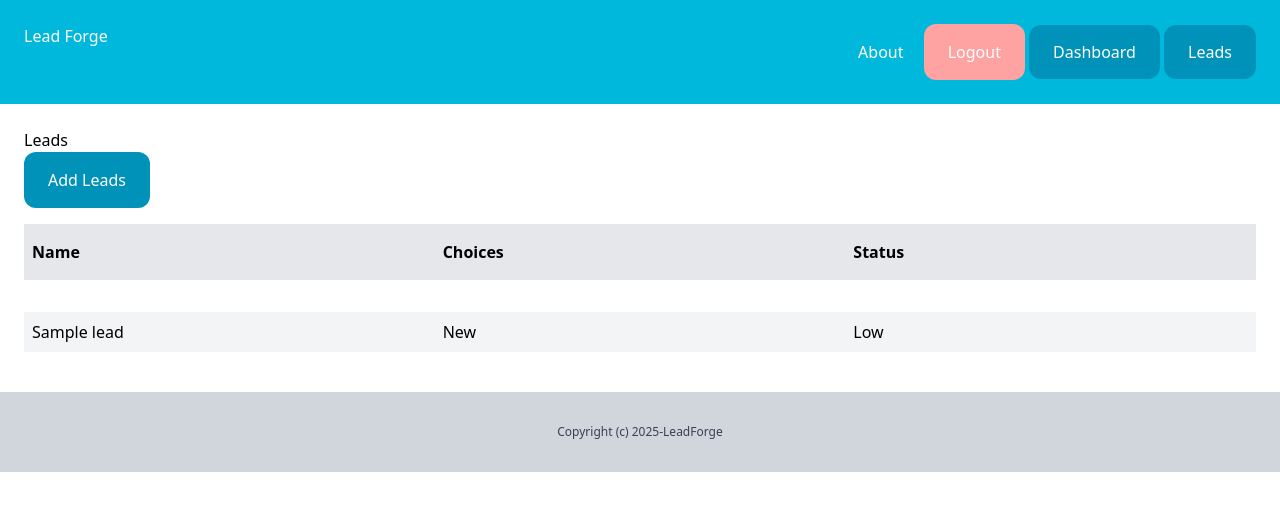
After one commit to shirshanag/LeadForge, a Django app: page /dashboard/leads/ in a window 1280 px wide. The commit adds this page. Shown: the top 511 px of the page. Run offline with Django 5.2, Linux system fonts and the light colour scheme; a user stored in the database is signed in; tables that the repository leaves empty hold one stand-in row (values such as "Sample post").

Commit message:
Designing the workflow for Add leads option

```diff
--- a/leadforge/lead/forms.py
+++ b/leadforge/lead/forms.py
@@ -4,4 +4,4 @@ from .models import Lead
 class AddLeadForm(forms.ModelForm):
     class Meta:
         model=Lead
-        fields=('name','email','decription','priority','choice_status')
+        fields=('name','email','description','priority','choice_status')
--- a/leadforge/lead/models.py
+++ b/leadforge/lead/models.py
@@ -6,20 +6,20 @@ class Lead(models.Model):
     MEDIUM='medium'
     HIGH='high'
     CHOICES_PRIORITY=(
-        (LOW,'LOW'),
-        (MEDIUM,'MEDIUM'),
-        (HIGH,'HIGH')
+        (LOW,'Low'),
+        (MEDIUM,'Medium'),
+        (HIGH,'High')
         )
-    NEW="new"
-    CONTACTED="contacted"
-    WON="won"
-    LOST="lost"
+    NEW='New'
+    CONTACTED='Contacted'
+    WON='Won'
+    LOST='Lost'
 
     CHOICES_STATUS=(
-        (NEW,'new'),
-        (CONTACTED,'CONTACTED'),
-        (WON,'won'),
-        (LOST,'lost')
+        (NEW,'New'),
+        (CONTACTED,'Contacted'),
+        (WON,'Won'),
+        (LOST,'Lost')
     )
     name=models.CharField(max_length=255)
     email=models.EmailField()
@@ -28,7 +28,7 @@ class Lead(models.Model):
     choice_status=models.CharField(max_length=10,choices= CHOICES_STATUS,default=NEW)
     created_by=models.ForeignKey(User,related_name='leads',on_delete=models.CASCADE)
     created_at=models.DateTimeField(auto_now_add=True)
-    modified_at=models.DateField(auto_now=True)
+    modified_at=models.DateTimeField(auto_now=True)
 
     def __str__(self):
         return self.name
--- a/leadforge/lead/urls.py
+++ b/leadforge/lead/urls.py
@@ -2,5 +2,6 @@ from django.urls import path
 from . import views
 
 urlpatterns = [
+    path('',views.lead_list,name="leads_list"),
     path("add_lead/",views.add_lead,name='add_lead')
 ]
--- a/leadforge/lead/views.py
+++ b/leadforge/lead/views.py
@@ -1,9 +1,24 @@
-from django.shortcuts import render
+from django.shortcuts import render,redirect
 from django.contrib.auth.decorators import login_required
 from .forms import AddLeadForm
+from .models import Lead
 # Create your views here.
 @login_required
+def lead_list(request):
+    leads=Lead.objects.filter(created_by=request.user)
+    return render(request,"leads/leads_list.html",{'leads':leads})
+@login_required
 def add_lead(request):
-    form=AddLeadForm()
+    if request.method=="POST":
+        form=AddLeadForm(request.POST)
+        if form.is_valid():
+            lead=form.save(commit=False)
+            lead.created_by=request.user
+            lead.save()
+            return redirect ("dashboard")
+    else:
+        form=AddLeadForm()
+
+
     return render(request,"leads/leads.html",
                 {'form':form})
--- a/leadforge/templates/core/base.html
+++ b/leadforge/templates/core/base.html
@@ -19,7 +19,8 @@
                   Logout
                 </button>
                 <a href="{% url 'dashboard' %}" class="py-4 px-6 bg-cyan-600 rounded-xl text-white">Dashboard</a>
-                <a href="{% url 'add_lead' %}" class="py-4 px-6 bg-cyan-600 rounded-xl text-white">Add Leads</a>
+
+                <a href="{% url 'leads_list' %}" class="py-4 px-6 bg-cyan-600 rounded-xl text-white"> Leads</a>
                 </form>
               {% else %}
                 <a href="{% url 'login' %}" class="py-4 px-6 bg-cyan-600 rounded-xl text-white">Login</a>
--- /dev/null
+++ b/leadforge/templates/leads/leads_list.html
@@ -0,0 +1,23 @@
+{% extends 'core/base.html' %}
+{% block title %}Add Lead{% endblock %}
+{% block content %}
+<div class="py-6 px-6">
+    <h1> Leads</h1>
+    <a href="{% url 'add_lead' %}" class="inline-block py-4 px-6 bg-cyan-600 rounded-xl text-white">Add Leads</a>
+    <div class="py-4 flex justify-between">
+        <p class="py-4 px-2 bg-gray-200 font-semibold w-full "> Name </p>
+        <p class="py-4 px-2 bg-gray-200 font-semibold w-full"> Choices </p>
+        <p class="py-4 px-2 bg-gray-200 font-semibold w-full"> Status </p>
+
+    </div>
+    {% for lead in leads %}
+       <div class="py-4 flex justify-between">
+           <p class="py-2 px-2 w-full {% cycle 'bg-gray-100' '' %}">{{ lead.name }}</p>
+           <p class="py-2 px-2 w-full {% cycle 'bg-gray-100' '' %}">{{ lead.get_choice_status_display }}</p>
+           <p class="py-2 px-2 w-full {% cycle 'bg-gray-100' '' %} ">{{ lead.get_priority_display }}</p>
+       </div>
+    {% endfor %}
+
+
+</div>
+{% endblock %}
```
Also changed, not shown: leadforge/templates/leads/leads.html (+8 -1 lines).
